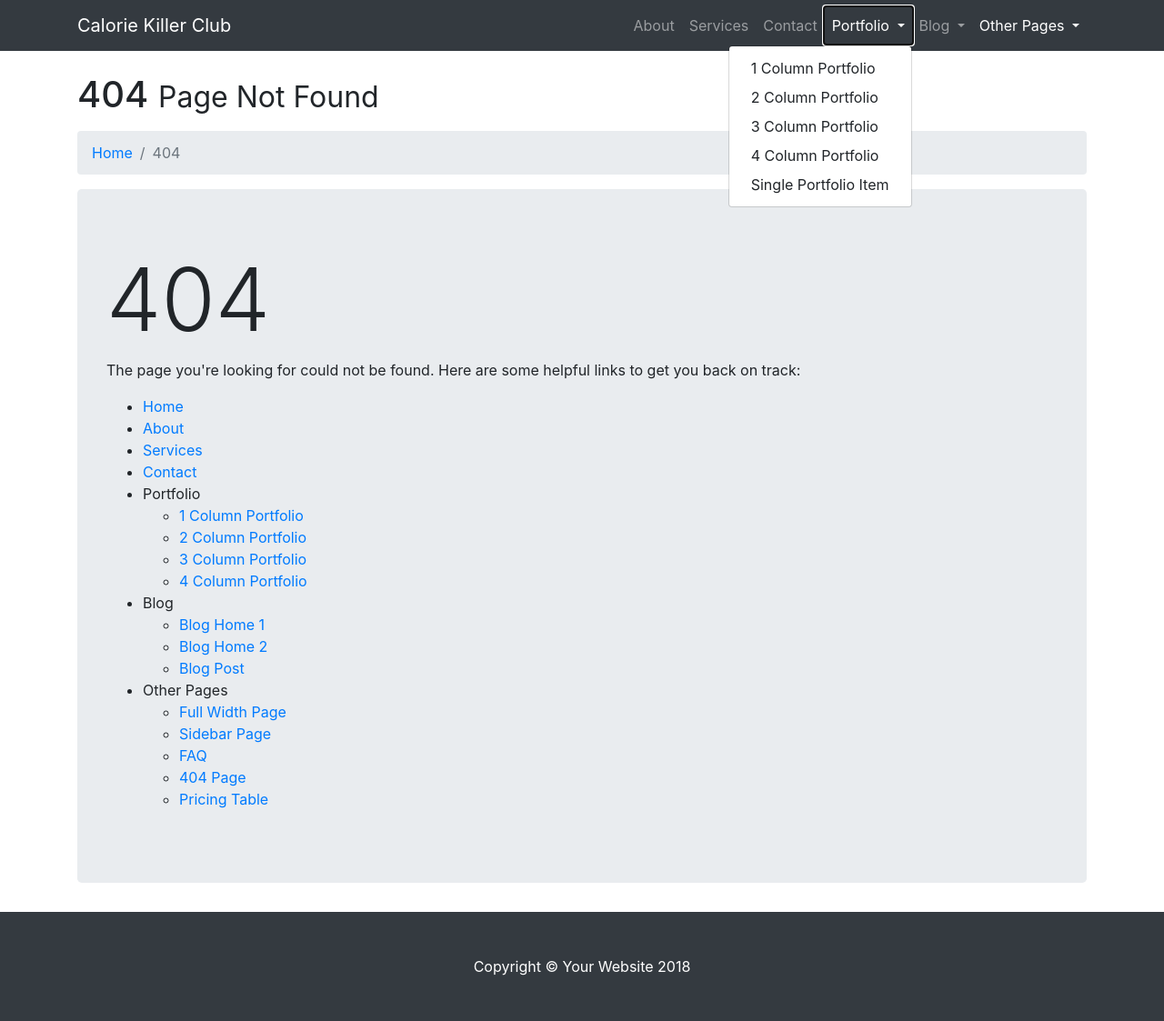
After one commit to hrfofut/idb, a Flask app: template idb/templates/errors/404.html in a window 1280 px wide, after a click on "Portfolio". The commit adds this page. Shown: the whole page at 91% size. Run offline with Flask 2, Linux system fonts and the light colour scheme; the template is opened without the code that fills it, so the values that code supplies are empty; parts of the project's set-up code (start-up, migrations or seed data) failed here and were passed over; some libraries are stand-ins or nearby versions.

```diff
--- /dev/null
+++ b/idb/templates/errors/404.html
@@ -0,0 +1,183 @@
+<!DOCTYPE html>
+<html lang="en">
+
+  <head>
+
+    <meta charset="utf-8">
+    <meta name="viewport" content="width=device-width, initial-scale=1, shrink-to-fit=no">
+    <meta name="description" content="">
+    <meta name="author" content="">
+
+    <title>Calorie Killer Club</title>
+
+    <!-- Bootstrap core CSS -->
+    <link href="../../static/vendor/bootstrap/css/bootstrap.min.css" rel="stylesheet">
+
+    <!-- Custom styles for this template -->
+    <link href="../../static/css/modern-business.css" rel="stylesheet">
+
+  </head>
+
+  <body>
+
+    <!-- Navigation -->
+    <nav class="navbar fixed-top navbar-expand-lg navbar-dark bg-dark fixed-top">
+      <div class="container">
+        <a class="navbar-brand" href="/">Calorie Killer Club</a>
+        <button class="navbar-toggler navbar-toggler-right" type="button" data-toggle="collapse" data-target="#navbarResponsive" aria-controls="navbarResponsive" aria-expanded="false" aria-label="Toggle navigation">
+          <span class="navbar-toggler-icon"></span>
+        </button>
+        <div class="collapse navbar-collapse" id="navbarResponsive">
+          <ul class="navbar-nav ml-auto">
+            <li class="nav-item">
+              <a class="nav-link" href="about">About</a>
+            </li>
+            <li class="nav-item">
+              <a class="nav-link" href="services.html">Services</a>
+            </li>
+            <li class="nav-item">
+              <a class="nav-link" href="contact.html">Contact</a>
+            </li>
+            <li class="nav-item dropdown">
+              <a class="nav-link dropdown-toggle" href="#" id="navbarDropdownPortfolio" data-toggle="dropdown" aria-haspopup="true" aria-expanded="false">
+                Portfolio
+              </a>
+              <div class="dropdown-menu dropdown-menu-right" aria-labelledby="navbarDropdownPortfolio">
+                <a class="dropdown-item" href="portfolio-1-col.html">1 Column Portfolio</a>
+                <a class="dropdown-item" href="portfolio-2-col.html">2 Column Portfolio</a>
+                <a class="dropdown-item" href="portfolio-3-col.html">3 Column Portfolio</a>
+                <a class="dropdown-item" href="portfolio-4-col.html">4 Column Portfolio</a>
+                <a class="dropdown-item" href="portfolio-item.html">Single Portfolio Item</a>
+              </div>
+            </li>
+            <li class="nav-item dropdown">
+              <a class="nav-link dropdown-toggle" href="#" id="navbarDropdownBlog" data-toggle="dropdown" aria-haspopup="true" aria-expanded="false">
+                Blog
+              </a>
+              <div class="dropdown-menu dropdown-menu-right" aria-labelledby="navbarDropdownBlog">
+                <a class="dropdown-item" href="blog-home-1.html">Blog Home 1</a>
+                <a class="dropdown-item" href="blog-home-2.html">Blog Home 2</a>
+                <a class="dropdown-item" href="blog-post.html">Blog Post</a>
+              </div>
+            </li>
+            <li class="nav-item active dropdown">
+              <a class="nav-link dropdown-toggle" href="#" id="navbarDropdownBlog" data-toggle="dropdown" aria-haspopup="true" aria-expanded="false">
+                Other Pages
+              </a>
+              <div class="dropdown-menu dropdown-menu-right" aria-labelledby="navbarDropdownBlog">
+                <a class="dropdown-item" href="full-width.html">Full Width Page</a>
+                <a class="dropdown-item" href="sidebar.html">Sidebar Page</a>
+                <a class="dropdown-item" href="faq.html">FAQ</a>
+                <a class="dropdown-item active" href="404.html">404</a>
+                <a class="dropdown-item" href="pricing.html">Pricing Table</a>
+              </div>
+            </li>
+          </ul>
+        </div>
+      </div>
+    </nav>
+
+    <!-- Page Content -->
+    <div class="container">
+
+      <!-- Page Heading/Breadcrumbs -->
+      <h1 class="mt-4 mb-3">404
+        <small>Page Not Found</small>
+      </h1>
+
+      <ol class="breadcrumb">
+        <li class="breadcrumb-item">
+          <a href="/">Home</a>
+        </li>
+        <li class="breadcrumb-item active">404</li>
+      </ol>
+
+      <div class="jumbotron">
+        <h1 class="display-1">404</h1>
+        <p>The page you're looking for could not be found. Here are some helpful links to get you back on track:</p>
+        <ul>
+          <li>
+            <a href="/">Home</a>
+          </li>
+          <li>
+            <a href="about">About</a>
+          </li>
+          <li>
+            <a href="services.html">Services</a>
+          </li>
+          <li>
+            <a href="contact.html">Contact</a>
+          </li>
+          <li>
+            Portfolio
+            <ul>
+              <li>
+                <a href="portfolio-1-col.html">1 Column Portfolio</a>
+              </li>
+              <li>
+                <a href="portfolio-2-col.html">2 Column Portfolio</a>
+              </li>
+              <li>
+                <a href="portfolio-3-col.html">3 Column Portfolio</a>
+              </li>
+              <li>
+                <a href="portfolio-4-col.html">4 Column Portfolio</a>
+              </li>
+            </ul>
+          </li>
+          <li>
+            Blog
+            <ul>
+              <li>
+                <a href="blog-home-1.html">Blog Home 1</a>
+              </li>
+              <li>
+                <a href="blog-home-2.html">Blog Home 2</a>
+              </li>
+              <li>
+                <a href="blog-post.html">Blog Post</a>
+              </li>
+            </ul>
+          </li>
+          <li>
+            Other Pages
+            <ul>
+              <li>
+                <a href="full-width-page.html">Full Width Page</a>
+              </li>
+              <li>
+                <a href="sidebar.html">Sidebar Page</a>
+              </li>
+              <li>
+                <a href="faq.html">FAQ</a>
+              </li>
+              <li>
+                <a href="404.html">404 Page</a>
+              </li>
+              <li>
+                <a href="pricing-table.html">Pricing Table</a>
+              </li>
+            </ul>
+          </li>
+        </ul>
+      </div>
+      <!-- /.jumbotron -->
+
+    </div>
+    <!-- /.container -->
+
+    <!-- Footer -->
+    <footer class="py-5 bg-dark">
+      <div class="container">
+        <p class="m-0 text-center text-white">Copyright &copy; Your Website 2018</p>
+      </div>
+      <!-- /.container -->
+    </footer>
+
+    <!-- Bootstrap core JavaScript -->
+    <script src="../../static/vendor/jquery/jquery.min.js"></script>
+    <script src="../../static/vendor/bootstrap/js/bootstrap.bundle.min.js"></script>
+
+  </body>
+
+</html>
--- a/idb/views/general.py
+++ b/idb/views/general.py
@@ -8,7 +8,7 @@ general = Blueprint('general', __name__)
 
 @general.route("/")
 def splash(name=None):
-    return render_template('splash.html')
+    return render_template('index.html')
 
 
 @general.route("/about")
```
Also changed, not shown: idb/templates/about.html (+41 -0 lines), idb/templates/foods/food.html (added, +228 -0 lines).
